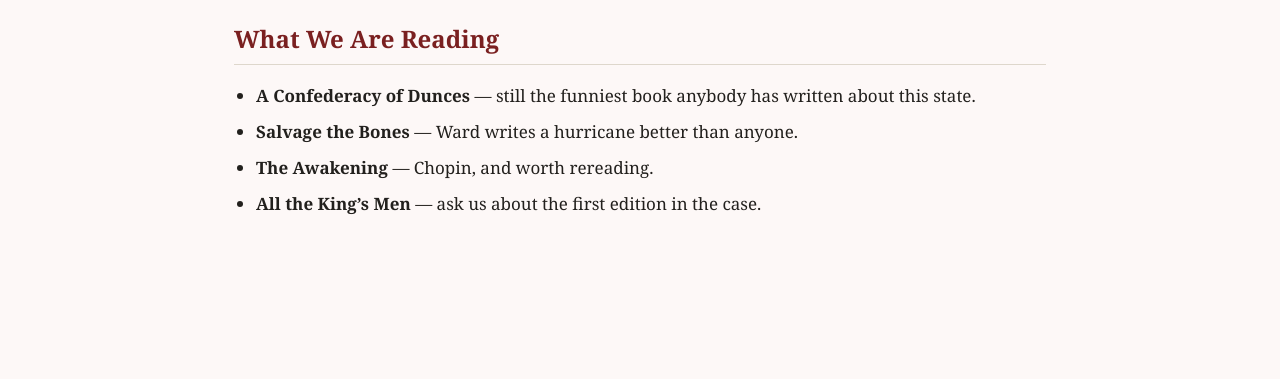
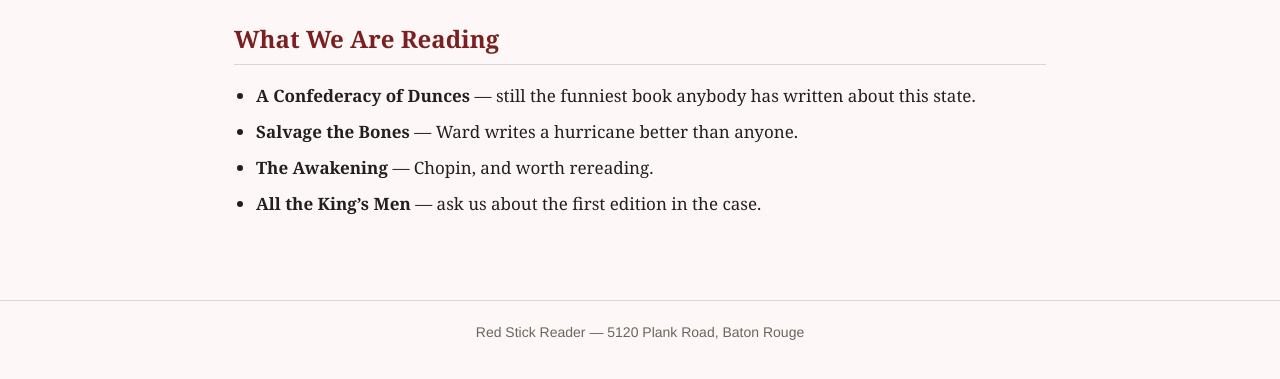
Before and after one commit to is-courses-practice-org/isds4125-f26-team-08, a plain HTML site: page staff-picks.html in a window 1280 px wide. Shown: the part 219-598 px from the top of the page. Drawn offline with Linux system fonts and the light colour scheme.

Commit message:
add shop footer to staff picks page

```diff
--- a/staff-picks.html
+++ b/staff-picks.html
@@ -40,6 +40,7 @@
 </main>
 
 <!-- STEP 3: the footer line goes here, just above </body> -->
+<footer>Red Stick Reader &mdash; 5120 Plank Road, Baton Rouge</footer>
 
 </body>
 </html>
```
